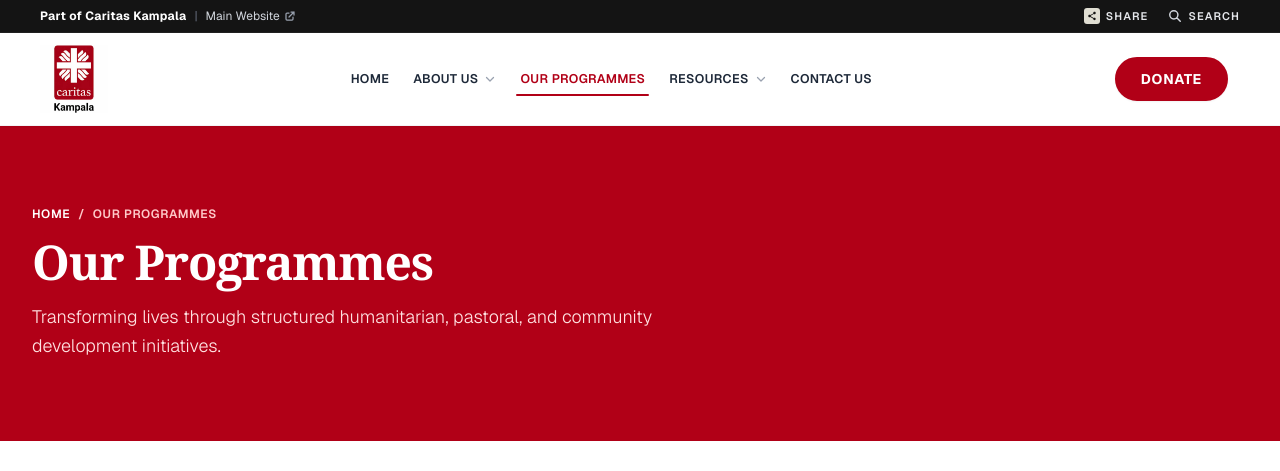
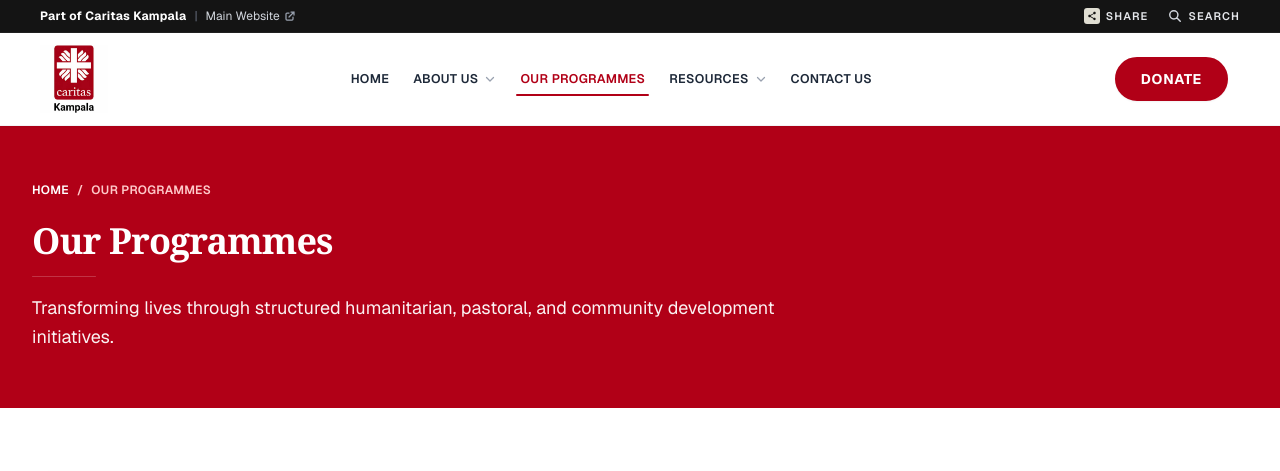
Before and after one commit to X-International/caritas-charities, a Next.js app: page /our-programmes in a window 1280 px wide. Shown: the top 471 px of the page. Built offline with nearby package versions, Linux system fonts and the light colour scheme; a web font is replaced by a local one.

Commit message:
got rid of a section from the home page

```diff
--- a/app/our-programmes/page.tsx
+++ b/app/our-programmes/page.tsx
@@ -39,23 +39,41 @@ export default function OurProgrammesPage() {
 
       <main id="main-content" className="flex-1">
         {/* Hero Banner */}
-        <section className="bg-[#b10017] text-white py-14 sm:py-20">
-          <div className="max-w-7xl mx-auto px-4 sm:px-6 lg:px-8 space-y-4">
-            <nav aria-label="Breadcrumb" className="text-xs uppercase tracking-wider font-semibold text-red-200">
-              <ol className="flex items-center space-x-2">
+        <section className="bg-[#b10017] text-white py-8 sm:py-10 md:py-14">
+          <div className="max-w-7xl mx-auto px-4 sm:px-6 lg:px-8">
+            <nav
+              aria-label="Breadcrumb"
+              className="text-[10px] xs:text-xs uppercase tracking-wide font-semibold text-red-200"
+            >
+              <ol className="flex flex-wrap items-center gap-x-1 gap-y-1">
                 <li>
-                  <Link href="/" className="hover:underline text-white">HOME</Link>
+                  <Link
+                    href="/"
+                    className="hover:underline text-white focus-visible:underline focus-visible:outline-2 focus-visible:outline-white focus-visible:outline-offset-2"
+                  >
+                    HOME
+                  </Link>
                 </li>
-                <li>/</li>
-                <li aria-current="page" className="text-red-200">OUR PROGRAMMES</li>
+                <li className="px-1 text-red-200" aria-hidden>
+                  /
+                </li>
+                <li aria-current="page" className="text-red-200">
+                  OUR PROGRAMMES
+                </li>
               </ol>
             </nav>
-            <h1 className="text-3xl sm:text-4xl lg:text-5xl font-extrabold font-serif tracking-tight">
-              Our Programmes
-            </h1>
-            <p className="text-base sm:text-lg text-red-100 max-w-2xl font-light leading-relaxed">
-              Transforming lives through structured humanitarian, pastoral, and community development initiatives.
-            </p>
+
+            <div className="mt-4 md:mt-6 max-w-3xl">
+              <h1 className="text-2xl xs:text-3xl sm:text-4xl font-extrabold font-serif leading-[1.06] tracking-tight">
+                Our Programmes
+              </h1>
+
+              <div aria-hidden className="w-12 sm:w-16 h-px bg-white/20 mt-3 sm:mt-4 mb-3 sm:mb-4 rounded" />
+
+              <p className="text-sm sm:text-base md:text-lg text-white/95 max-w-3xl font-normal leading-relaxed">
+                Transforming lives through structured humanitarian, pastoral, and community development initiatives.
+              </p>
+            </div>
           </div>
         </section>
 
--- a/app/page.tsx
+++ b/app/page.tsx
@@ -2,7 +2,6 @@ import type { Metadata } from "next";
 import Navbar from "@/components/Navbar";
 import HeroSlider from "@/components/HeroSlider";
 import CurrentCrises from "@/components/CurrentCrises";
-import LatestUpdates from "@/components/LatestUpdates";
 import HumanitarianAppeal from "@/components/HumanitarianAppeal";
 import SpotlightSection from "@/components/SpotlightSection";
 import WhereWeAre from "@/components/WhereWeAre";
@@ -21,7 +20,6 @@ export default function HomePage() {
       <main id="main-content" className="flex-1 space-y-4 tab-index-[-1] focus:outline-none">
         <HeroSlider />
         <CurrentCrises />
-        <LatestUpdates />
         <HumanitarianAppeal />
         <SpotlightSection />
         <WhereWeAre />
```
